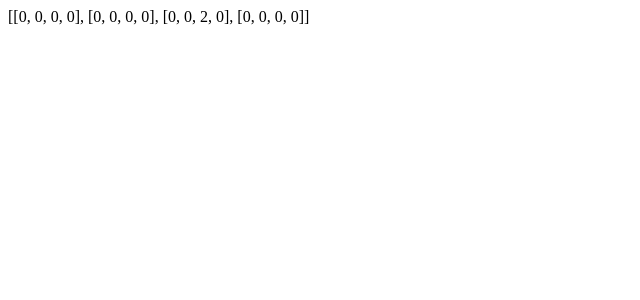
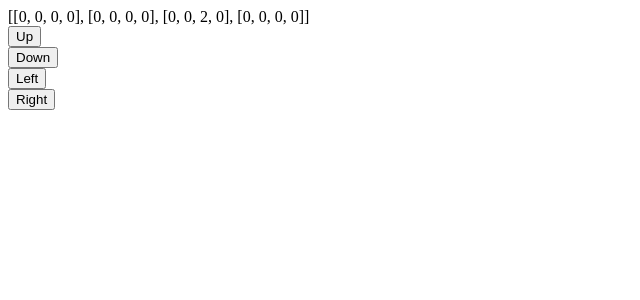
Before and after one commit to ativoltam/2048_python, a Flask app: page / in a window 1280 px wide. Shown: the top 300 px of the page, without its empty margins (0-640 px from the left). Run offline with Flask 2, Linux system fonts and the light colour scheme; parts of the project's set-up code (start-up, migrations or seed data) failed here and were passed over.

Commit message:
not there yet

```diff
--- a/alone_2048.py
+++ b/alone_2048.py
@@ -5,7 +5,7 @@
 from random import randint
 from flask import render_template
 from app import app
-from flask import jsonify
+from flask import jsonify, request
 
 
 @app.route("/")
@@ -95,31 +95,26 @@ def rotate(n):  # rotate 90 degrees n times
 x = [[0 for c in range(4)] for r in range(4)]
 
 
-# c is the step what it reads from terminal input as of now, this will be changed for endpoint calls
-# def getc():
-#     import sys, tty, termios
-#     fd = sys.stdin.fileno()
-#     old_settings = termios.tcgetattr(fd)
-#     try:
-#         tty.setraw(sys.stdin.fileno())
-#         ch = sys.stdin.read(1)
-#     finally:
-#         termios.tcsetattr(fd, termios.TCSADRAIN, old_settings)
-#     return ch
+@app.route('/handle_direction', methods=["POST"])
+def handle_direction():
+    with app.test_request_context():
+        if request.method == 'POST':
+            direction_forward = request.form.get('up')
+            direction_backward = request.form.get('down')
+            direction_left = request.form.get('left')
+            direction_right = request.form.get('right')
+            if direction_forward is not None:
+                return "w"
+            if direction_backward is not None:
+                return "s"
+            if direction_left is not None:
+                return "a"
+            else: return "d"
 
 
 add_number()
-# while True:
-# print_board()
-    # move = getc()
-    # if move == 'q':
-    #     print_inline("Exiting...\n")
-    #     break
-    # moved = process_move(move)
-    # if moved: add_number()
-    # if max_value() >= 2048:
-    #     print_inline("You win\n")
-    #     break
-    # if count_zeroes() == 0:
-    #     print_inline("You lost\n")
-    #     break
+while True:
+    print_board()
+    move = handle_direction()
+    moved = process_move(move)
+    if moved: add_number()
--- a/app/templates/index.html
+++ b/app/templates/index.html
@@ -7,5 +7,25 @@
 {% block content %}
 {{ table }}
 {% endblock content %}
+<tr>
+    <td>
+        <form action="/handle_direction" method="POST">
+          <input type="hidden" name="site" value="up">
+          <button class="btn btn-default" type="submit" name="up" value="up">Up</button>
+        </form>
+        <form action="/handle_direction" method="POST">
+          <input type="hidden" name="site" value="down">
+          <button class="btn btn-default" type="submit" name="down" value="down">Down</button>
+        </form>
+        <form action="/handle_direction" method="POST">
+          <input type="hidden" name="site" value="left">
+          <button class="btn btn-default" type="submit" name="left" value="left">Left</button>
+        </form>
+        <form action="/handle_direction" method="POST">
+          <input type="hidden" name="site" value="right">
+          <button class="btn btn-default" type="submit" name="right" value="right">Right</button>
+        </form>
+    </td>
+</tr>
 </body>
 </html>
```
